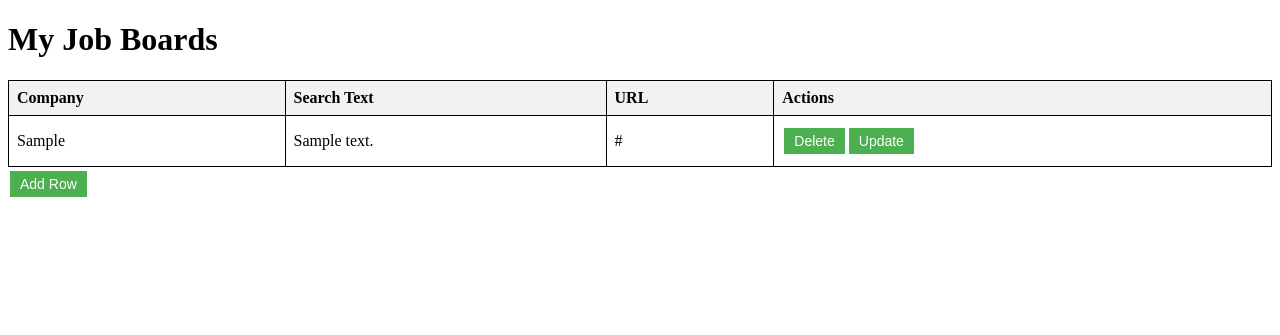
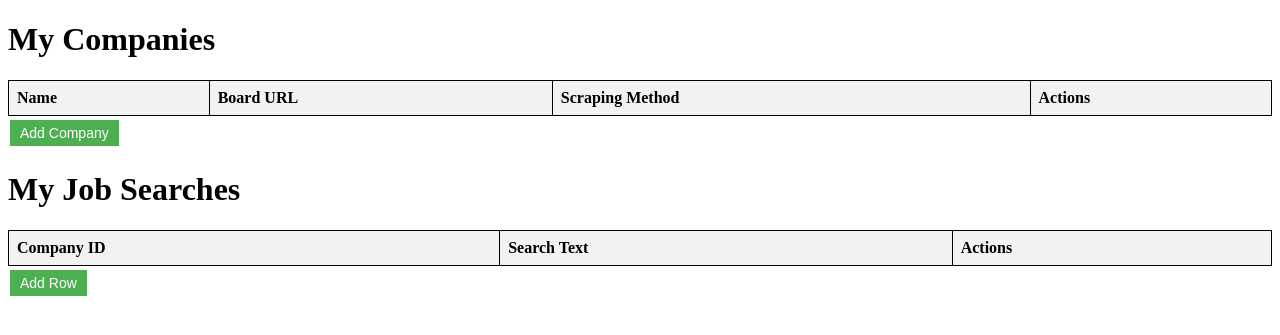
Before and after one commit to mrkaye97/jobcrawler, a Flask app: page / in a window 1280 px wide. Shown: the top 335 px of the page. Run offline with Flask 3, Linux system fonts and the light colour scheme; tables that the repository leaves empty hold one stand-in row (values such as "Sample post"); data that the repository does not hold is empty.

Commit message:
adds new companies models and defines FKs

```diff
--- a/src/routes.py
+++ b/src/routes.py
@@ -7,27 +7,27 @@
 def index():
     return render_template("index.html")
 
-@app.route("/boards")
-def getjobs():
-    result = Boards.query.all()
-    out = [{key: b.__dict__[key] for key in ["id", "company", "url", "search_text"]} for b in result]
+## CRUD operations for a job search
+@app.route("/searches")
+def get_board():
+    result = Searches.query.join(Companies).with_entities(Searches.id, Companies.name, Companies.board_url, Searches.search_text).all()
+    out = [{key: b.__dict__[key] for key in ["id", "name", "url", "search_text"]} for b in result]
     return jsonify(out)
 
-@app.route('/boards', methods=["POST"])
-def create():
+@app.route('/searches', methods=["POST"])
+def create_board():
     content = request.json
-    company = content.get("company")
-    url = content.get("url")
+    company_id = content.get("company_id")
     search_text = content.get("search_text")
 
-    if company and url and search_text:
-        p = Boards(company = company, url = url, search_text = search_text)
+    if company_id and search_text:
+        p = Searches(company_id = company_id, search_text = search_text)
         db.session.add(p)
         db.session.commit()
 
         id = p.id
 
-        record = Boards.query.get(id)
+        record = Searches.query.get(id)
         record = record.__dict__
         del record["_sa_instance_state"]
 
@@ -35,8 +35,8 @@
     else:
         return "Failed", 400
 
-@app.route('/boards/<int:id>', methods=["PUT"])
-def update(id):
+@app.route('/searches/<int:id>', methods=["PUT"])
+def update_board(id):
     company = request.form.get("company")
     url = request.form.get("url")
     search_text = request.form.get("search_text")
@@ -45,7 +45,7 @@
     print("URL:", url)
     print("Search: ", search_text)
 
-    posting = Boards.query.get(id)
+    posting = Searches.query.get(id)
 
     posting.company = company
     posting.url = url
@@ -55,23 +55,80 @@
 
     return f"Successfully updated the record for id: {id}"
 
-@app.route('/boards/<int:id>', methods = ["DELETE"])
-def erase(id):
+@app.route('/searches/<int:id>', methods = ["DELETE"])
+def delete_board(id):
     print("Deleting: ", id)
-    data = Boards.query.get(id)
+    data = Searches.query.get(id)
     db.session.delete(data)
     db.session.commit()
     return jsonify(f"Successfully deleted {id}")
 
-@app.route('/boards', methods=["DELETE"])
-def erase_by_name():
+@app.route('/searches', methods=["DELETE"])
+def delete_board_by_name():
     company = request.form.get("company")
     url = request.form.get("url")
     search_text = request.form.get("search_text")
 
     print("Deleting: ", company, url, search_text)
-    data = Boards.query.filter_by(company = company, url = url, search_text = search_text).first()
+    data = Searches.query.filter_by(company = company, url = url, search_text = search_text).first()
     print(data)
     db.session.delete(data)
     db.session.commit()
     return jsonify(f"Successfully deleted")
+
+
+## CRUD operations for a company
+@app.route("/companies")
+def get_companies():
+    result = Companies.query.all()
+    return [{key: b.__dict__[key] for key in ["id", "board_url", "scraping_method"]} for b in result]
+
+@app.route('/companies', methods=["POST"])
+def create_company():
+    content = request.json
+    name = content.get("name")
+    board_url = content.get("board_url")
+    scraping_method = content.get("scraping_method")
+
+    if name and board_url:
+        c = Companies(name = name, board_url = board_url, scraping_method = scraping_method)
+        db.session.add(c)
+        db.session.commit()
+
+        id = c.id
+
+        record = Companies.query.get(id)
+        record = record.__dict__
+        del record["_sa_instance_state"]
+
+        return record
+    else:
+        return "Failed", 400
+
+@app.route('/companies/<int:id>', methods=["PUT"])
+def update_company(id):
+    name = request.form.get("name")
+    board_url = request.form.get("board_url")
+    scraping_method = request.form.get("scraping_method")
+
+    print("Name: ", name)
+    print("URL:", board_url)
+    print("Scraping method: ", scraping_method)
+
+    company = Companies.query.get(id)
+
+    company.name = name
+    company.board_url = board_url
+    company.scraping_method = scraping_method
+
+    db.session.commit()
+
+    return f"Successfully updated the record for id: {id}"
+
+@app.route('/companies/<int:id>', methods = ["DELETE"])
+def delete_company(id):
+    print("Deleting: ", id)
+    data = Companies.query.get(id)
+    db.session.delete(data)
+    db.session.commit()
+    return jsonify(f"Successfully deleted {id}")
--- a/src/templates/index.html
+++ b/src/templates/index.html
@@ -44,13 +44,101 @@
 </head>
 
 <body>
-    <h1>My Job Boards</h1>
+    <h1>My Companies</h1>
+    <table id="company-table">
+        <thead>
+            <tr>
+                <th>Name</th>
+                <th>Board URL</th>
+                <th>Scraping Method</th>
+                <th>Actions</th>
+            </tr>
+        </thead>
+        <tbody></tbody>
+    </table>
+    <button id="add-company-btn">Add Company</button>
+    <script>
+        const addCompanyBtn = document.getElementById('add-company-btn');
+        addCompanyBtn.addEventListener('click', function () {
+            const defaultName = 'Default Company';
+            const defaultBoardUrl = 'https://www.example.com';
+            const defaultScrapingMethod = 'soup';
+
+            const company = {
+                name: defaultName,
+                board_url: defaultBoardUrl,
+                scraping_method: defaultScrapingMethod
+            };
+
+            // Create the row with default values first
+            const tableBody = document.querySelector('#company-table tbody');
+            const row = createCompanyRow(company);
+            tableBody.appendChild(row);
+
+            fetch('http://127.0.0.1:5000/companies', {
+                method: 'POST',
+                headers: {
+                    'Content-Type': 'application/json'
+                },
+                body: JSON.stringify(company)
+            }).then(response => response.json())
+                .then(newCompany => {
+                    // Update the row's id with the id from the server response
+                    row.dataset.id = newCompany.id;
+
+                    // Update the row with the data from the server
+                    row.replaceWith(createCompanyRow(newCompany));
+                });
+        });
+
+        function createCompanyRow(company) {
+            const row = document.createElement('tr');
+            row.dataset.id = company.id;
+
+            const nameCell = document.createElement('td');
+            const boardUrlCell = document.createElement('td');
+            const scrapingMethodCell = document.createElement('td');
+
+            nameCell.contentEditable = true;
+            boardUrlCell.contentEditable = true;
+            scrapingMethodCell.contentEditable = true;
+
+            nameCell.innerText = company.name;
+            boardUrlCell.innerText = company.board_url;
+            scrapingMethodCell.innerText = company.scraping_method;
+
+            row.appendChild(nameCell);
+            row.appendChild(boardUrlCell);
+            row.appendChild(scrapingMethodCell);
+
+            const actionsCell = document.createElement('td');
+            const deleteBtn = document.createElement('button');
+            const updateBtn = document.createElement('button');
+
+            deleteBtn.innerText = 'Delete';
+            // Add event listener for deleteBtn, similar to the one in createBoardRow function
+
+            updateBtn.innerText = 'Update';
+            // Add event listener for updateBtn, similar to the one in createBoardRow function
+
+            actionsCell.appendChild(deleteBtn);
+            actionsCell.appendChild(updateBtn);
+            row.appendChild(actionsCell);
+
+            return row;
+        }
+
+
+    </script>
+</body>
+
+<body>
+    <h1>My Job Searches</h1>
     <table id="board-table">
         <thead>
             <tr>
-                <th>Company</th>
+                <th>Company ID</th>
                 <th>Search Text</th>
-                <th>URL</th>
                 <th>Actions</th>
             </tr>
         </thead>
@@ -60,7 +148,7 @@
 
     <script>
         document.addEventListener('DOMContentLoaded', function () {
-            fetch('http://127.0.0.1:5000/boards')
+            fetch('http://127.0.0.1:5000/searches')
                 .then(response => response.json())
                 .then(boards => {
                     const tableBody = document.querySelector('#board-table tbody');
@@ -73,21 +161,19 @@
 
             const addRowBtn = document.getElementById('add-row-btn');
             addRowBtn.addEventListener('click', function () {
-                const defaultCompany = 'A Company';
-                const defaultSearchText = 'R regex';
-                const defaultUrl = 'https://www.example.com';
+                const defaultCompanyId = 123;
+                const defaultSearchText = 'A regex';
 
                 const board = {
-                    company: defaultCompany,
-                    search_text: defaultSearchText,
-                    url: defaultUrl
+                    company_id: defaultCompanyId,
+                    search_text: defaultSearchText
                 };
 
                 const tableBody = document.querySelector('#board-table tbody');
                 const row = createBoardRow(board);
                 tableBody.appendChild(row);
 
-                fetch('http://127.0.0.1:5000/boards', {
+                fetch('http://127.0.0.1:5000/searches', {
                     method: 'POST',
                     headers: {
                         'Content-Type': 'application/json'
@@ -107,21 +193,17 @@
             const row = document.createElement('tr');
             row.dataset.id = board.id;
 
-            const companyCell = document.createElement('td');
+            const companyIdCell = document.createElement('td');
             const searchCell = document.createElement('td');
-            const urlCell = document.createElement('td');
 
-            companyCell.contentEditable = true;
+            companyIdCell.contentEditable = true;
             searchCell.contentEditable = true;
-            urlCell.contentEditable = true;
 
-            companyCell.innerText = board.company;
+            companyIdCell.innerText = board.companyId;
             searchCell.innerText = board.search_text;
-            urlCell.innerText = board.url;
 
-            row.appendChild(companyCell);
+            row.appendChild(companyIdCell);
             row.appendChild(searchCell);
-            row.appendChild(urlCell);
 
             const actionsCell = document.createElement('td');
             const deleteBtn = document.createElement('button');
@@ -129,13 +211,8 @@
 
             deleteBtn.innerText = 'Delete';
             deleteBtn.addEventListener('click', function () {
-                const formData = new FormData();
-                formData.append('company', board.company);
-                formData.append('url', board.url);
-                formData.append('search_text', board.search_text);
-                fetch(`http://127.0.0.1:5000/boards`, {
-                    method: 'DELETE',
-                    body: formData
+                fetch(`http://127.0.0.1:5000/searches/${row.dataset.id}`, {
+                    method: 'DELETE'
                 }).then(() => {
                     row.remove();
                 });
@@ -144,11 +221,10 @@
             updateBtn.innerText = 'Update';
             updateBtn.addEventListener('click', function () {
                 const formData = new FormData();
-                formData.append('company', companyCell.innerText);
-                formData.append('url', urlCell.innerText);
+                formData.append('company_id', companyIdCell.innerText);
                 formData.append('search_text', searchCell.innerText);
 
-                fetch(`http://127.0.0.1:5000/boards/${row.dataset.id}`, {
+                fetch(`http://127.0.0.1:5000/searches/${row.dataset.id}`, {
                     method: 'PUT',
                     body: formData
                 });
```
Also changed, not shown: migrations/versions/28b1ddaa007b_initial_setup.py (added, +63 -0 lines), migrations/versions/63ce974f0f12_users_table.py (deleted, +0 -35 lines), migrations/versions/c7a7a45a668a_remove_unique_constraint_for_board.py (deleted, +0 -32 lines), migrations/versions/e072bfcfd0ea_users_table.py (deleted, +0 -41 lines), src/__init__.py (+4 -4 lines), src/models.py (+13 -6 lines).
